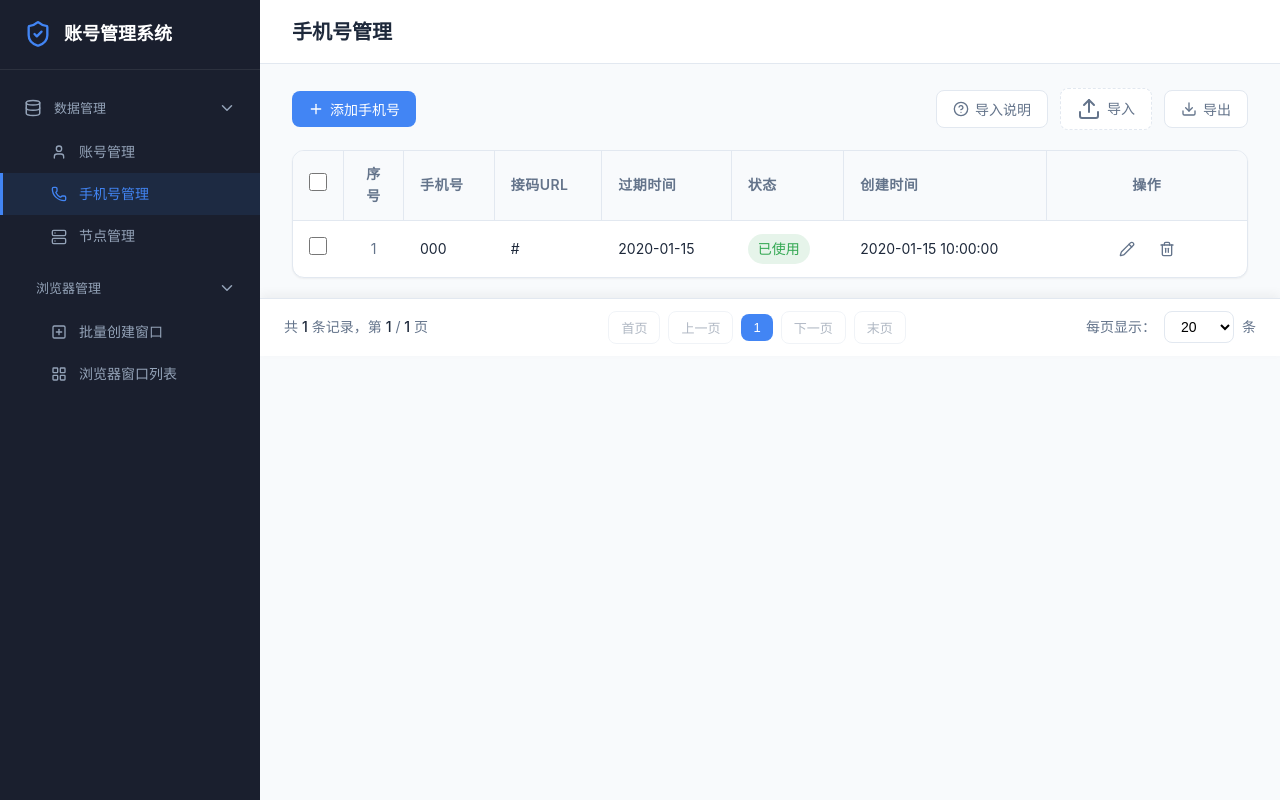
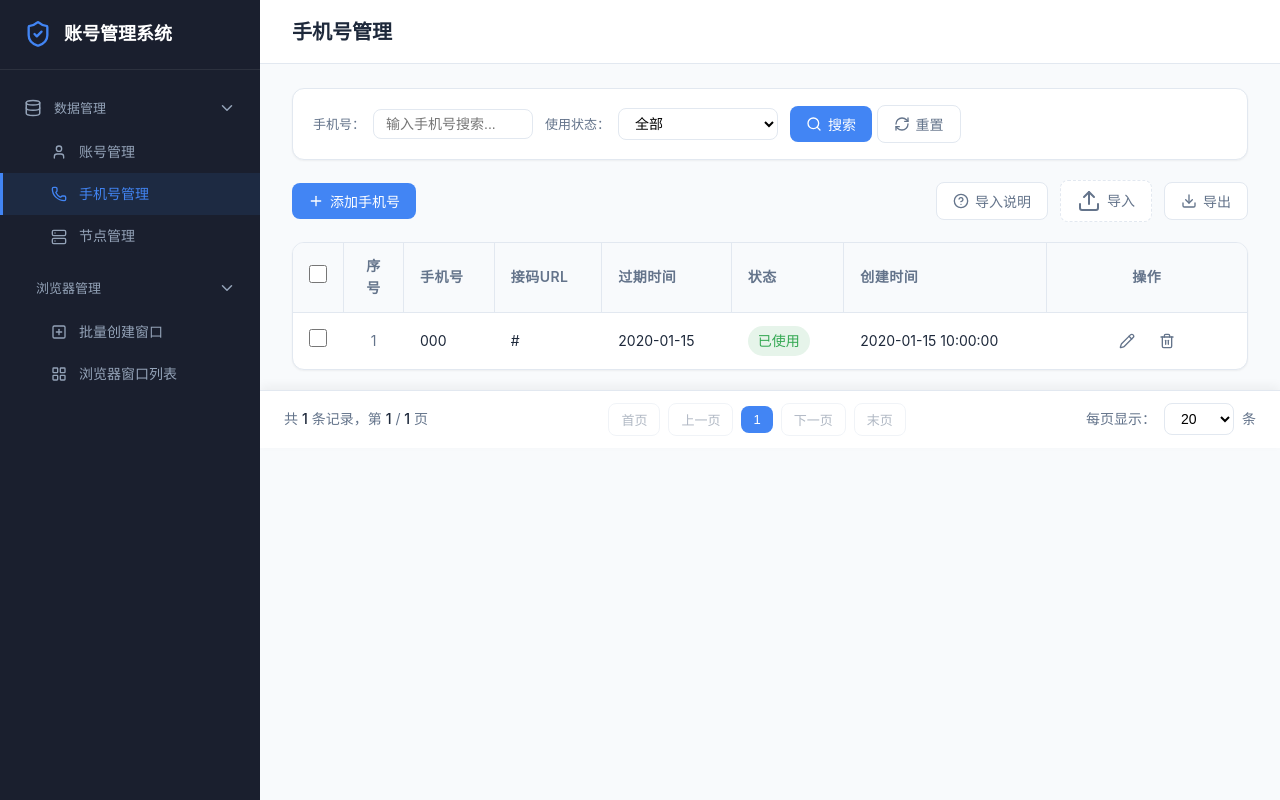
Before and after one commit to lijiabaozhenshuai/GoogleAccountManagement, a Flask app: page /phones in a window 1280 px wide. Run offline with Flask 3, Linux system fonts and the light colour scheme; tables that the repository leaves empty hold one stand-in row (values such as "Sample post").

Commit message:
优化手机号和节点表（添加筛选）

```diff
--- a/routes/phone_routes.py
+++ b/routes/phone_routes.py
@@ -12,15 +12,26 @@ from datetime import datetime
 
 @phone_bp.route('', methods=['GET'])
 def get_phones():
-    """获取手机号列表（支持分页）"""
+    """获取手机号列表（支持分页和筛选）"""
     page = request.args.get('page', 1, type=int)
     page_size = request.args.get('page_size', 20, type=int)
+    phone_number = request.args.get('phone_number', '')
+    status = request.args.get('status', '')
 
     # 限制每页最大数量
     page_size = min(page_size, 100)
 
+    # 构建查询
+    query = Phone.query
+
+    if phone_number:
+        query = query.filter(Phone.phone_number.like(f'%{phone_number}%'))
+
+    if status != '':
+        query = query.filter(Phone.status == (status == 'true' or status == '1'))
+
     # 分页查询
-    pagination = Phone.query.order_by(Phone.id.desc()).paginate(
+    pagination = query.order_by(Phone.id.desc()).paginate(
         page=page, per_page=page_size, error_out=False
     )
 
--- a/static/css/style.css
+++ b/static/css/style.css
@@ -725,6 +725,39 @@ body {
     margin-bottom: 20px;
 }
 
+/* ==================== 搜索栏 ==================== */
+.search-container {
+    display: flex;
+    align-items: center;
+    gap: 12px;
+    background: var(--content-bg);
+    padding: 16px 20px;
+    border-radius: var(--radius-lg);
+    border: 1px solid var(--border-color);
+    margin-bottom: 20px;
+    flex-wrap: wrap;
+    box-shadow: var(--shadow-sm);
+}
+
+.search-item {
+    display: flex;
+    align-items: center;
+    gap: 8px;
+}
+
+.search-item .form-label {
+    margin-bottom: 0;
+    white-space: nowrap;
+    color: var(--text-secondary);
+    font-size: 13px;
+}
+
+.search-item .form-input,
+.search-item .form-select-sm {
+    width: 160px;
+    padding: 6px 12px;
+}
+
 .batch-bar.show {
     display: flex;
 }
--- a/templates/phones.html
+++ b/templates/phones.html
@@ -1,6 +1,32 @@
 {% extends "base.html" %}
 
 {% block content %}
+<!-- 搜索栏 -->
+<div class="search-container">
+    <div class="search-item">
+        <label class="form-label">手机号：</label>
+        <input type="text" id="search-phone" class="form-input" placeholder="输入手机号搜索...">
+    </div>
+    <div class="search-item">
+        <label class="form-label">使用状态：</label>
+        <select id="filter-status" class="form-select-sm">
+            <option value="">全部</option>
+            <option value="true">已使用</option>
+            <option value="false">未使用</option>
+        </select>
+    </div>
+    <div class="search-actions">
+        <button class="btn btn-primary" onclick="search()">
+            <i data-lucide="search"></i>
+            <span>搜索</span>
+        </button>
+        <button class="btn btn-outline" onclick="resetSearch()">
+            <i data-lucide="refresh-cw"></i>
+            <span>重置</span>
+        </button>
+    </div>
+</div>
+
 <!-- 工具栏 -->
 <div class="toolbar">
     <div class="toolbar-left">
@@ -123,7 +149,13 @@
     // 加载数据
     async function loadData() {
         try {
-            const res = await fetch(`${API_BASE}?page=${currentPage}&page_size=${pageSize}`);
+            const phone = document.getElementById('search-phone').value;
+            const status = document.getElementById('filter-status').value;
+            let url = `${API_BASE}?page=${currentPage}&page_size=${pageSize}`;
+            if (phone) url += `&phone_number=${encodeURIComponent(phone)}`;
+            if (status !== '') url += `&status=${status}`;
+
+            const res = await fetch(url);
             const data = await res.json();
             if (data.code === 0) {
                 totalCount = data.total;
@@ -135,6 +167,20 @@
         } catch (error) {
             showToast('加载数据失败', 'error');
         }
+    }
+
+    // 搜索
+    function search() {
+        currentPage = 1;
+        loadData();
+    }
+
+    // 重置搜索
+    function resetSearch() {
+        document.getElementById('search-phone').value = '';
+        document.getElementById('filter-status').value = '';
+        currentPage = 1;
+        loadData();
     }
 
     // 渲染分页
```
Also changed, not shown: routes/node_routes.py (+13 -2 lines), templates/nodes.html (+47 -1 lines).
